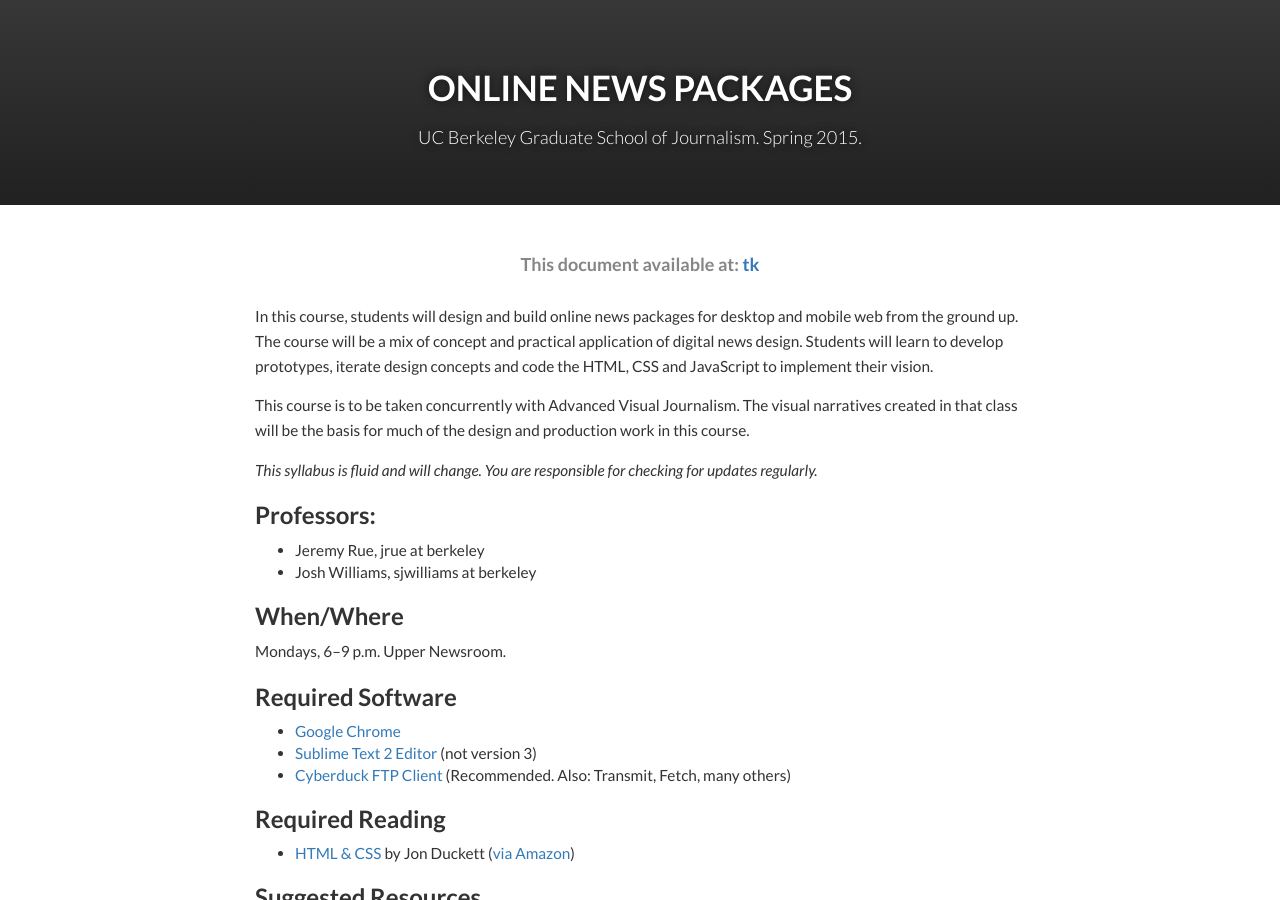
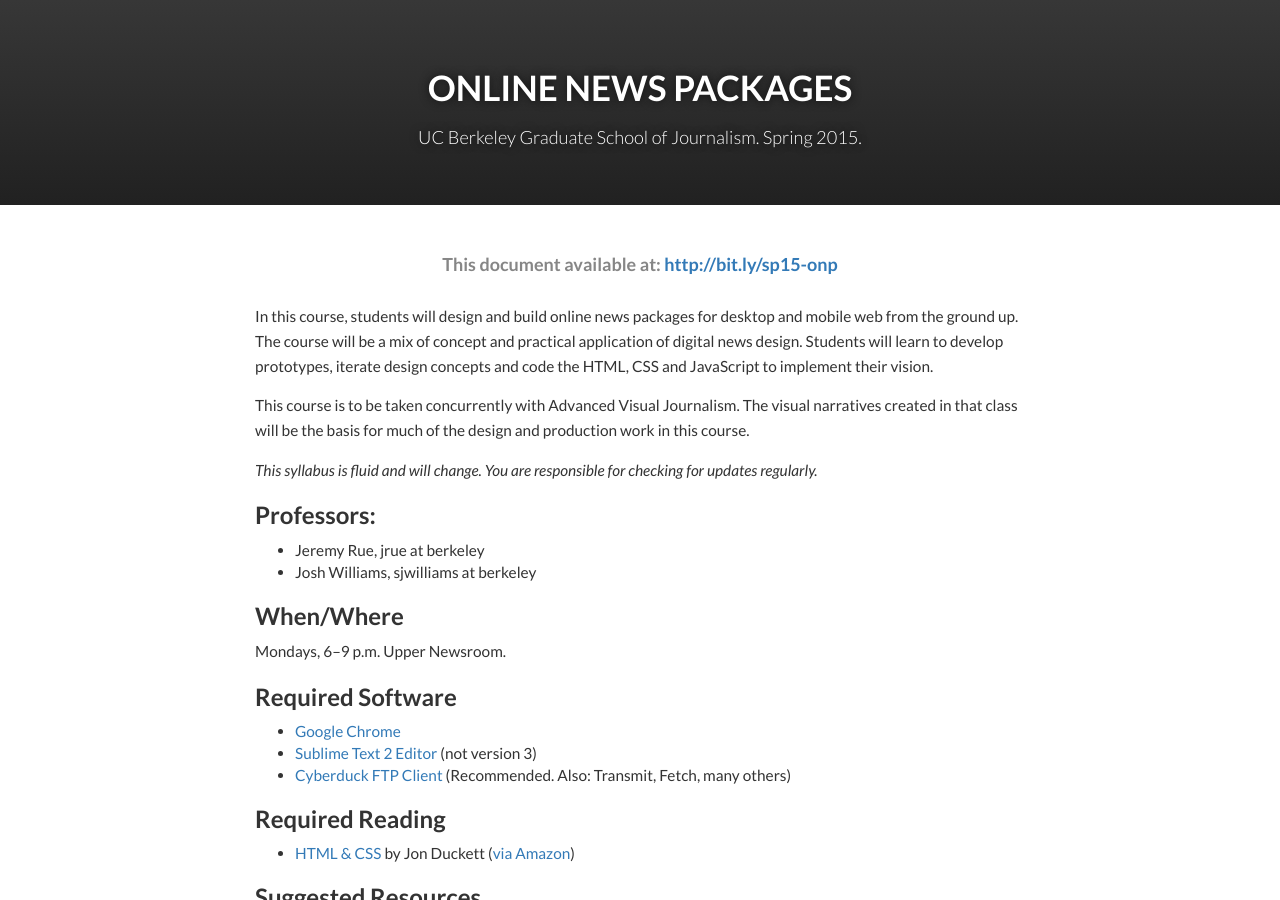
Before and after one commit to ucbsoj/15sp-onlinenewspackages, a Jekyll site: the page built from index.md, in a window 1280 px wide and 900 px high. Built offline with Jekyll 4.4.1, drawn with Linux system fonts in a browser that asks for light colours; Markdown is read by kramdown in place of the engine named in the settings.

Commit message:
short url

```diff
--- a/_layouts/syllabus.html
+++ b/_layouts/syllabus.html
@@ -3,7 +3,7 @@ layout: default
 ---
 <section class="row overview">
     <div class="col-md-8 col-md-offset-2">
-        <h3 class="callout-link">This document available at: <a href="tk">tk</a></h3>
+        <h3 class="callout-link">This document available at: <a href="http://bit.ly/sp15-onp">http://bit.ly/sp15-onp</a></h3>
         {{ content }}
     </div>
 </section>
```
